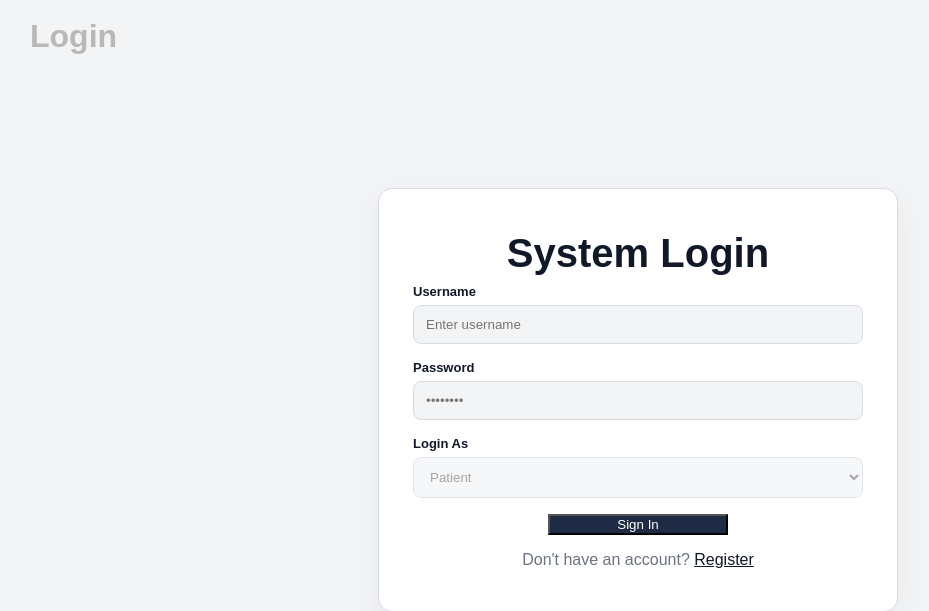
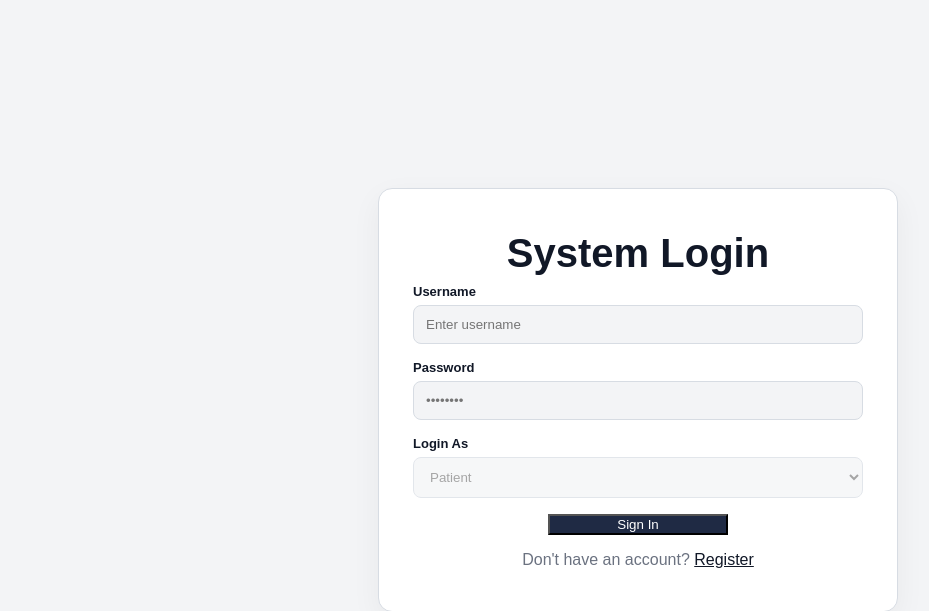
Before and after one commit to Nyna2112/Graphene_Trace, a Django app: page /login/ in a window 1280 px wide. Shown: the top 611 px of the page, without its empty margins (2-931 px from the left). Run offline with Django 5.2, Linux system fonts and the light colour scheme.

Commit message:
Edited login file

```diff
--- a/templates/registration/login.html
+++ b/templates/registration/login.html
@@ -8,7 +8,7 @@
   <link href="{% static 'css/styles.css' %}" rel="stylesheet">
 </head>
 <body class="login-body">
-  <div class="login-page-label">Login</div>
+
   <div class="login-card card-soft">
     <h1>System Login</h1>
     {% if form.errors %}
```
